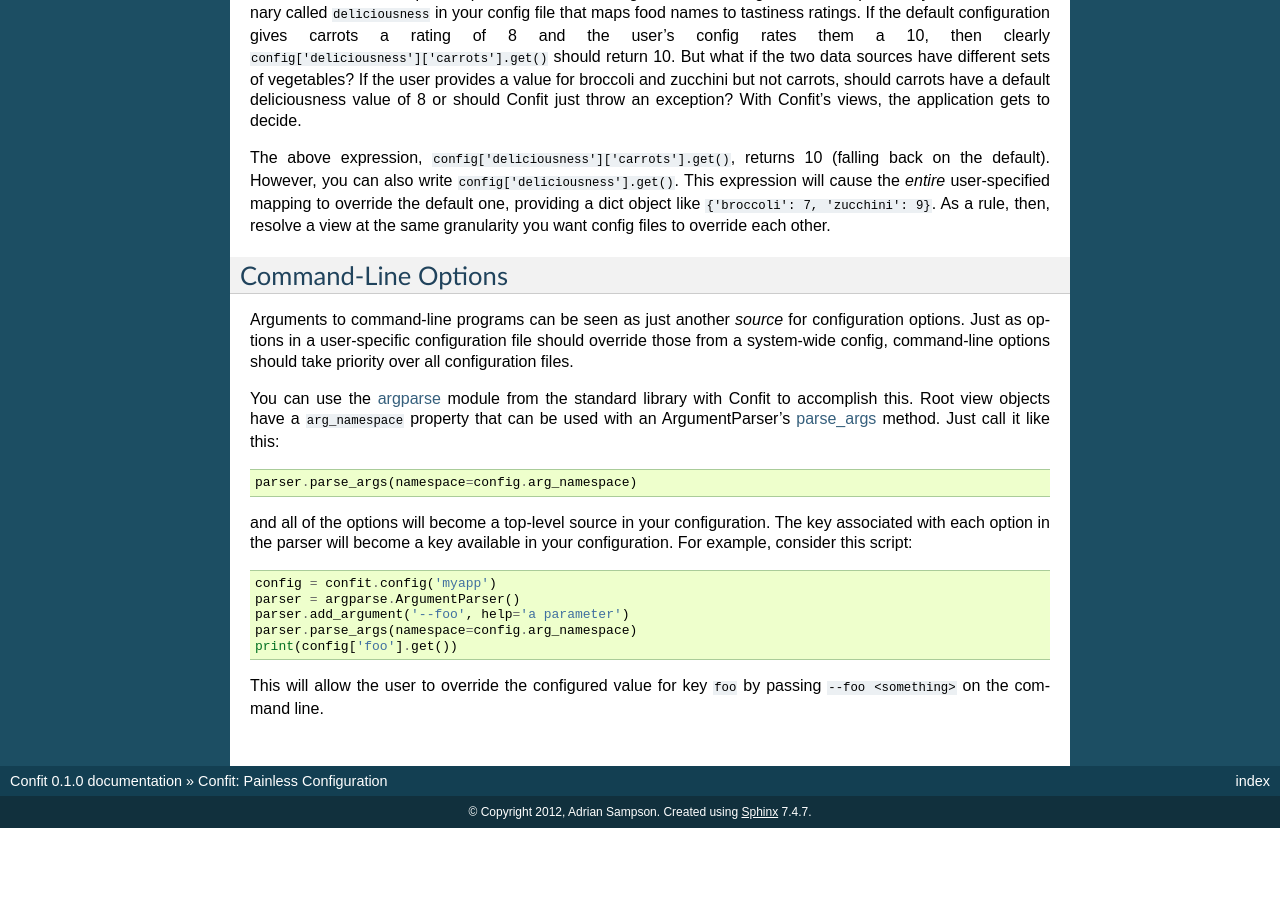
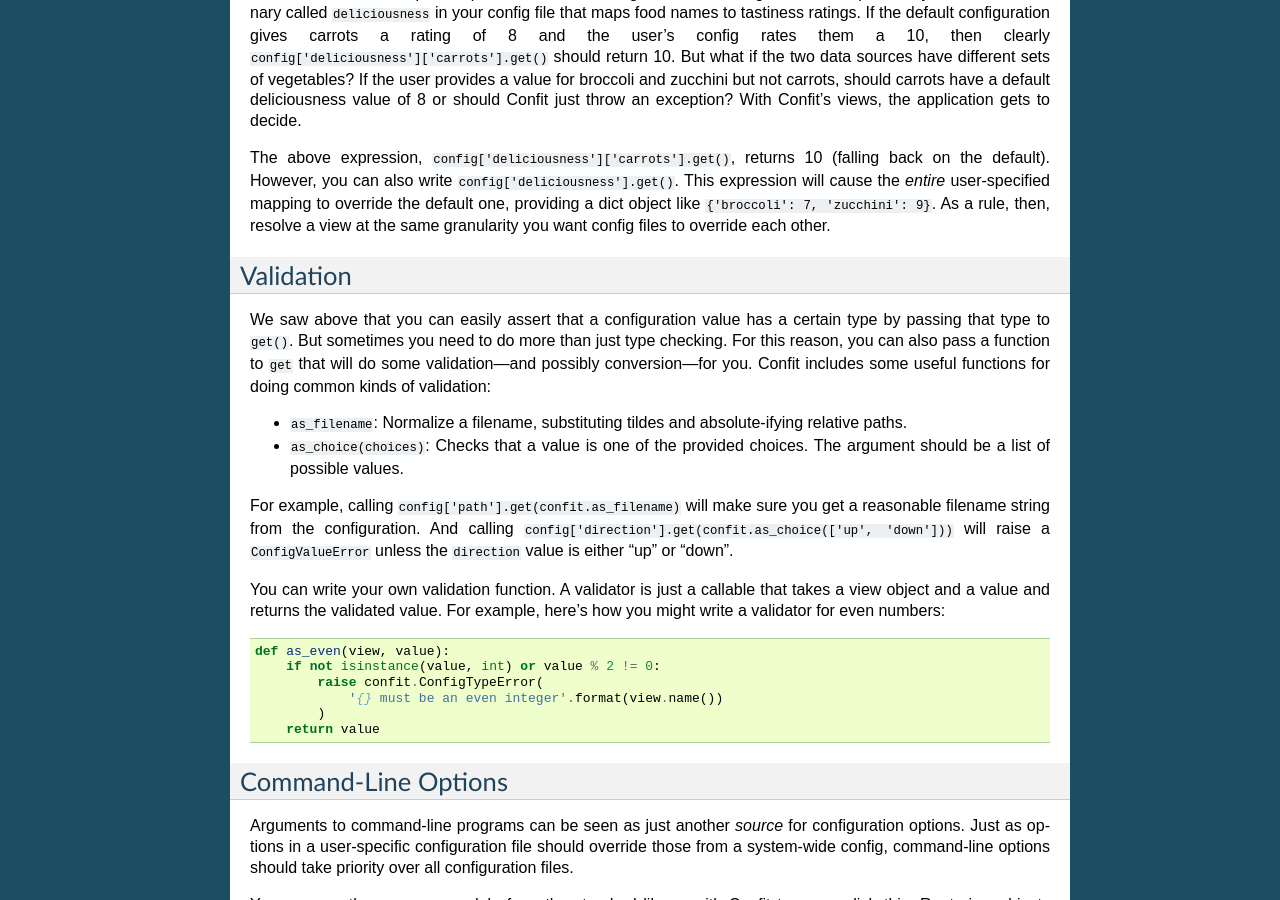
Before and after one commit to beetbox/confuse, a Sphinx documentation site: the page built from docs/index.rst, in a window 1280 px wide and 900 px high, scrolled down 1081 px. Built offline with Sphinx 7.4.7, drawn with Linux system fonts in a browser that asks for light colours; before the commit the page ends 1909 px from its top, so only the background shows below that.

Commit message:
extensible validation

```diff
--- a/docs/index.rst
+++ b/docs/index.rst
@@ -91,6 +91,40 @@
 .. _XPath: http://www.w3.org/TR/xpath/
 
 
+Validation
+----------
+
+We saw above that you can easily assert that a configuration value has a
+certain type by passing that type to ``get()``. But sometimes you need
+to do more than just type checking. For this reason, you can also pass a
+function to ``get`` that will do some validation---and possibly
+conversion---for you. Confit includes some useful functions for doing
+common kinds of validation:
+
+* ``as_filename``: Normalize a filename, substituting tildes and
+  absolute-ifying relative paths.
+* ``as_choice(choices)``: Checks that a value is one of the provided
+  choices. The argument should be a list of possible values.
+
+For example, calling ``config['path'].get(confit.as_filename)`` will
+make sure you get a reasonable filename string from the configuration.
+And calling ``config['direction'].get(confit.as_choice(['up',
+'down']))`` will raise a ``ConfigValueError`` unless the ``direction``
+value is either "up" or "down".
+
+You can write your own validation function. A validator is just a
+callable that takes a view object and a value and returns the validated
+value. For example, here's how you might write a validator for even
+numbers::
+
+    def as_even(view, value):
+        if not isinstance(value, int) or value % 2 != 0:
+            raise confit.ConfigTypeError(
+                '{} must be an even integer'.format(view.name())
+            )
+        return value
+
+
 Command-Line Options
 --------------------
 
```
Also changed, not shown: README.rst (+1 -15 lines), confit.py (+48 -10 lines), 3 other files.
